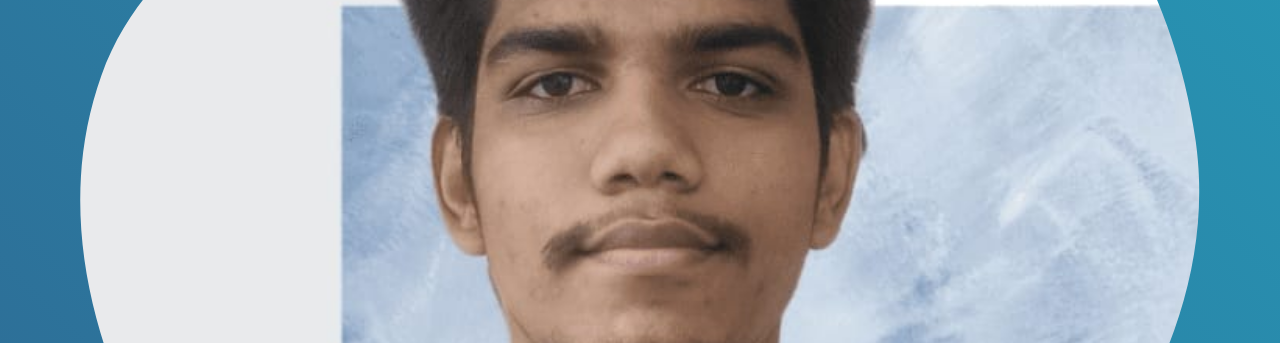
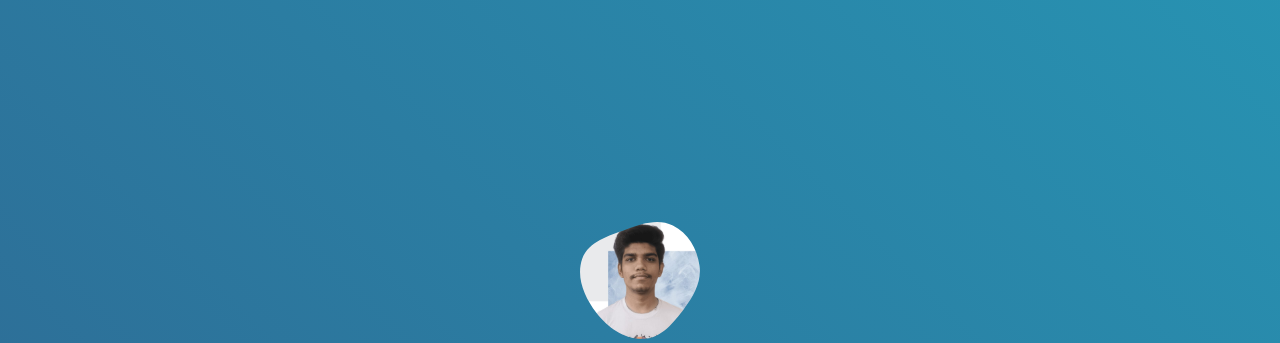
Before and after one commit to sumit-ghongade/PORTFOLIO, a plain HTML site: page index.html in a window 1280 px wide. Shown: the part 78-421 px from the top of the page. Drawn offline with Linux system fonts and the light colour scheme.

Commit message:
Update style.css
Update

```diff
--- a/style.css
+++ b/style.css
@@ -85,6 +85,14 @@ body {
 .home__blob-img {
   width: 480px;
 }
+
+.home__blob {
+
+  width: 120px;
+  fill: var(--first-color);
+  /* fill: hsl(69, 69%, 61%); */
+}
+
 
 /* About section styles */
 .about {
```
